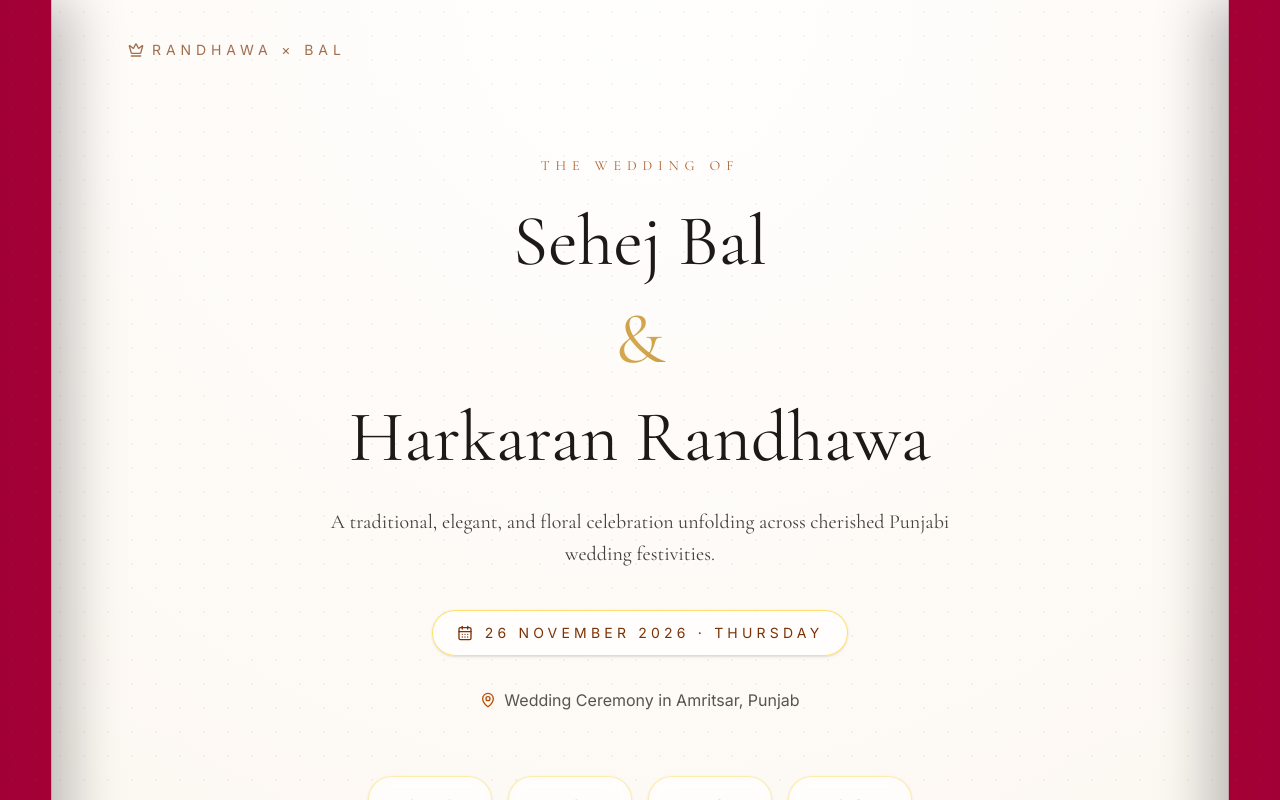
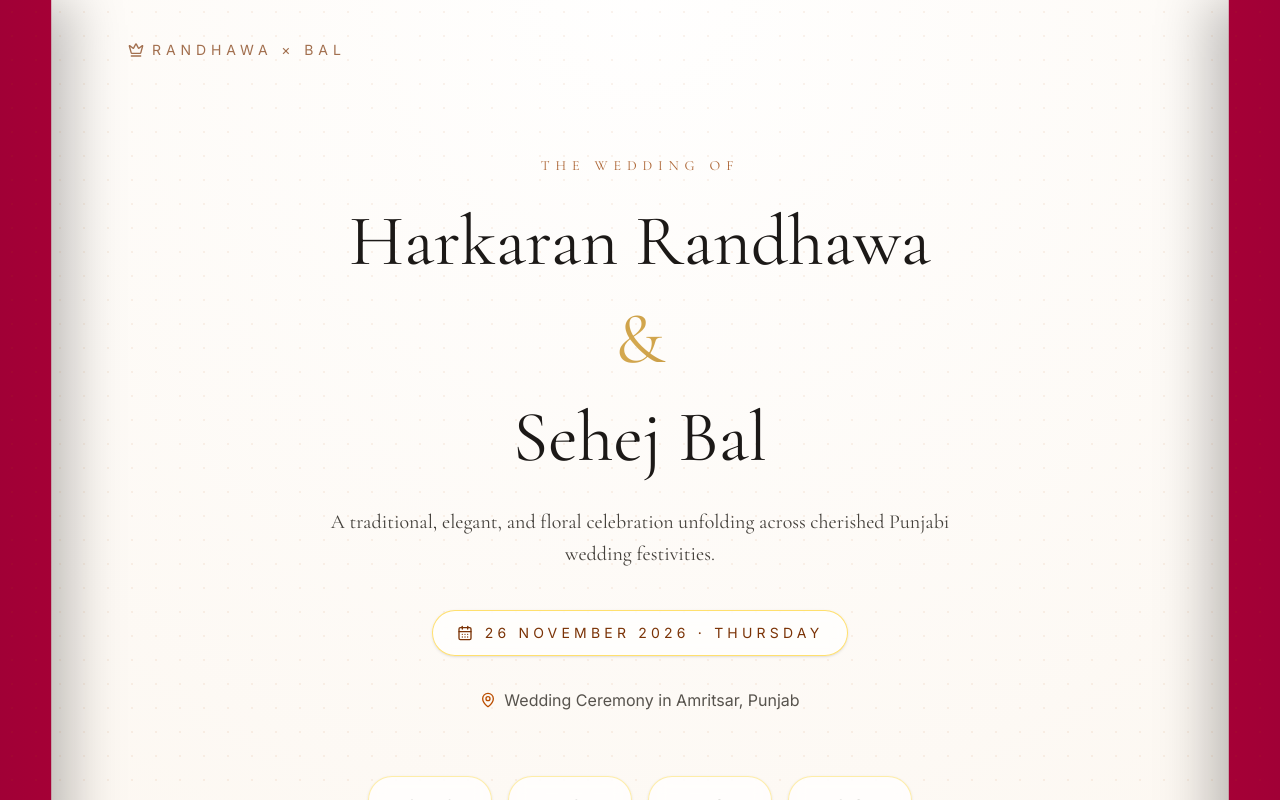
Before and after one commit to harkaran21-lab/Wedding-Invite, a React (Vite) app: page / in a window 1280 px wide. Shown: the top 800 px of the page. Built offline with nearby package versions, Linux system fonts and the light colour scheme.

Commit message:
Update App.jsx

```diff
--- a/src/App.jsx
+++ b/src/App.jsx
@@ -235,9 +235,9 @@ function InviteView({ onOpenTraditions }) {
               transition={{ delay: 1.45, duration: 0.9 }}
               className="font-serif mt-5 text-5xl leading-tight text-stone-900 sm:text-6xl md:text-7xl"
             >
+              <span className="block">Harkaran Randhawa</span>
+              <span className="block gold-text my-2">&</span>
               <span className="block">Sehej Bal</span>
-              <span className="block gold-text my-2">&</span>
-              <span className="block">Harkaran Randhawa</span>
             </motion.h1>
 
             <motion.p
```
